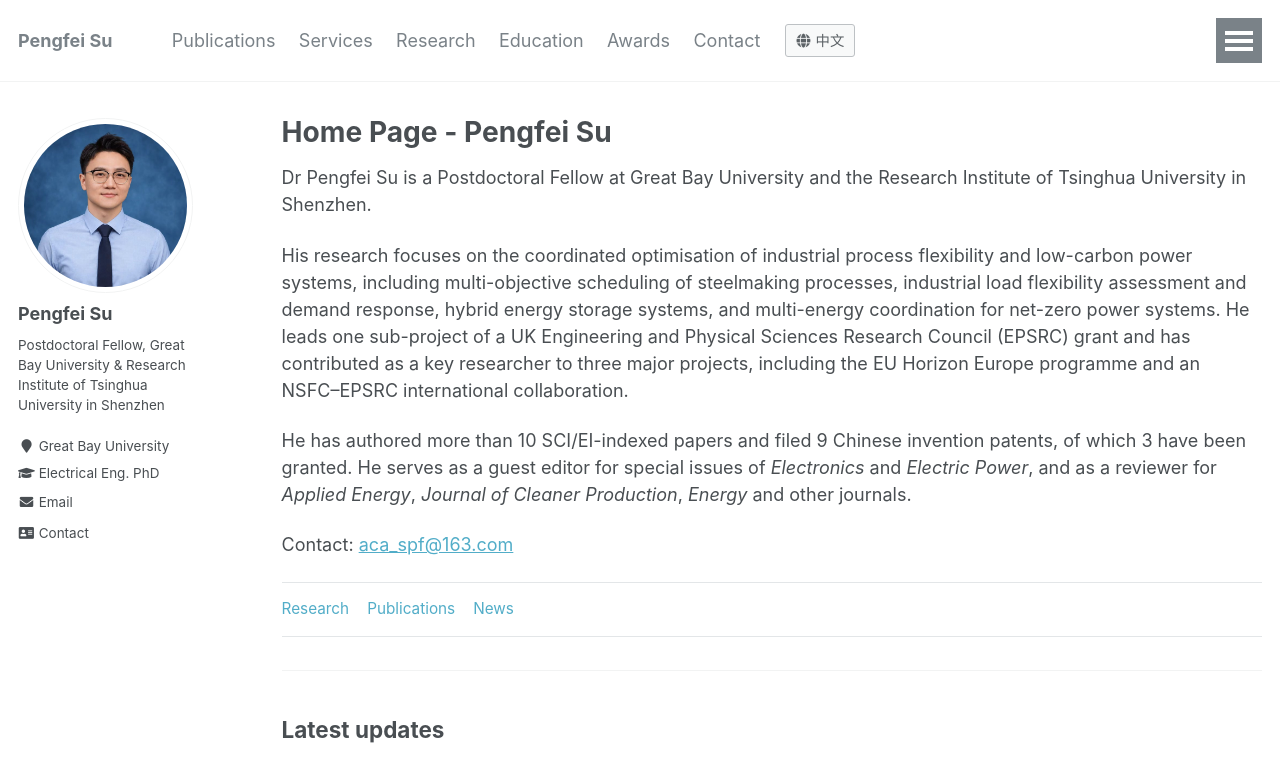
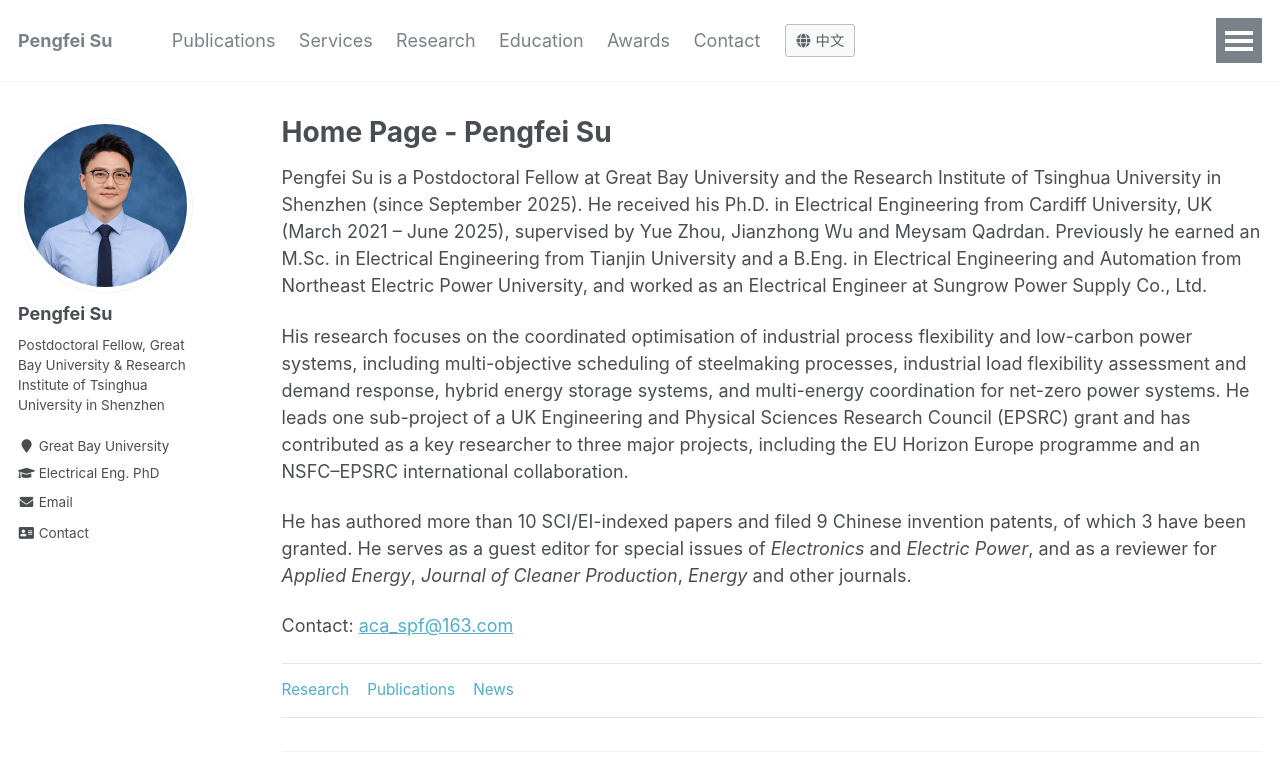
Before and after one commit to PengfeiSu6/PengfeiSu6.github.io, a plain HTML site: page en/index.html in a window 1280 px wide. Shown: the top 758 px of the page. Drawn offline with Linux system fonts and the light colour scheme.

Commit message:
Restore previous homepage biography

```diff
--- a/en/index.html
+++ b/en/index.html
@@ -72,7 +72,7 @@
 </div>
 <div class="archive organized-page" id="content" tabindex="-1">
   <h1 class="page__title">Home Page - Pengfei Su</h1>
-  <p>Dr Pengfei Su is a Postdoctoral Fellow at Great Bay University and the Research Institute of Tsinghua University in Shenzhen.</p>
+  <p>Pengfei Su is a Postdoctoral Fellow at Great Bay University and the Research Institute of Tsinghua University in Shenzhen (since September 2025). He received his Ph.D. in Electrical Engineering from Cardiff University, UK (March 2021 &ndash; June 2025), supervised by Yue Zhou, Jianzhong Wu and Meysam Qadrdan. Previously he earned an M.Sc. in Electrical Engineering from Tianjin University and a B.Eng. in Electrical Engineering and Automation from Northeast Electric Power University, and worked as an Electrical Engineer at Sungrow Power Supply Co., Ltd.</p>
   <p>His research focuses on the coordinated optimisation of industrial process flexibility and low-carbon power systems, including multi-objective scheduling of steelmaking processes, industrial load flexibility assessment and demand response, hybrid energy storage systems, and multi-energy coordination for net-zero power systems. He leads one sub-project of a UK Engineering and Physical Sciences Research Council (EPSRC) grant and has contributed as a key researcher to three major projects, including the EU Horizon Europe programme and an NSFC&ndash;EPSRC international collaboration.</p>
   <p>He has authored more than 10 SCI/EI-indexed papers and filed 9 Chinese invention patents, of which 3 have been granted. He serves as a guest editor for special issues of <em>Electronics</em> and <em>Electric Power</em>, and as a reviewer for <em>Applied Energy</em>, <em>Journal of Cleaner Production</em>, <em>Energy</em> and other journals.</p>
   <p class="contact-line">Contact: <a href="mailto:aca_spf@163.com" data-href="emailHref">aca_spf@163.com</a></p>
```
